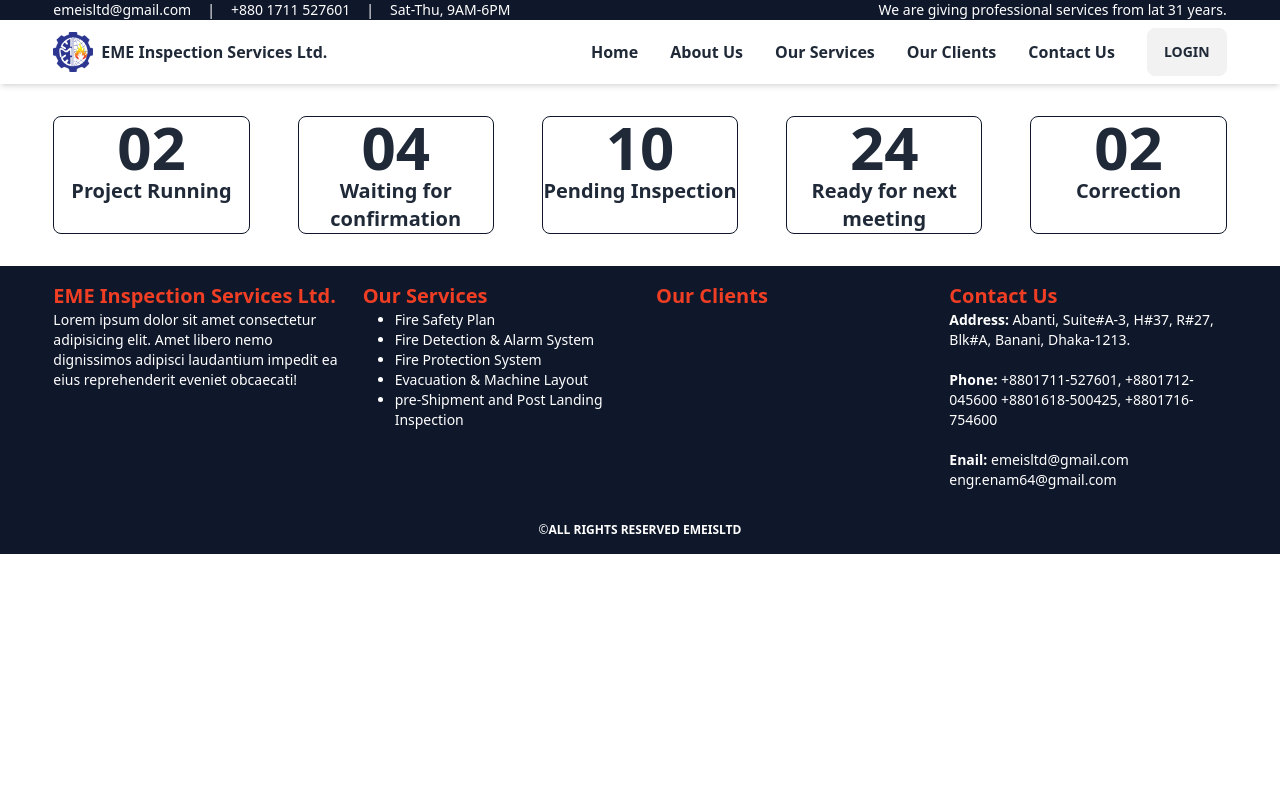
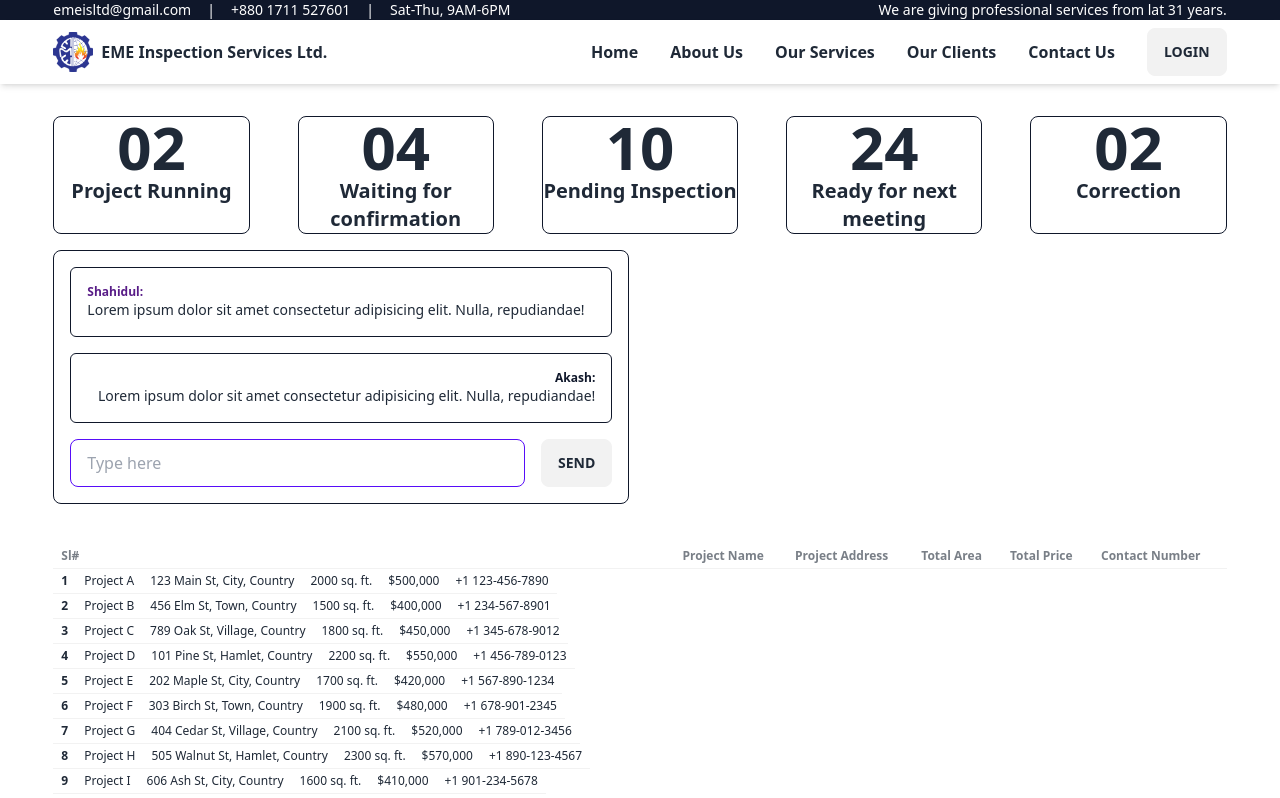
Before and after one commit to akashseub/cautious-guide, a React (Vite) app: page /services in a window 1280 px wide. Shown: the top 798 px of the page. Built offline with nearby package versions, Linux system fonts and the light colour scheme.

Commit message:
need to work rsponsive

```diff
--- /dev/null
+++ b/public/projectsList.json
@@ -0,0 +1,92 @@
+[
+    {
+      "id": 1,
+      "projectName": "Project A",
+      "address": "123 Main St, City, Country",
+      "totalArea": "2000 sq. ft.",
+      "totalPrice": "$500,000",
+      "contactNumber": "+1 123-456-7890",
+      "status": "In Progress"
+    },
+    {
+      "id": 2,
+      "projectName": "Project B",
+      "address": "456 Elm St, Town, Country",
+      "totalArea": "1500 sq. ft.",
+      "totalPrice": "$400,000",
+      "contactNumber": "+1 234-567-8901",
+      "status": "Completed"
+    },
+    {
+      "id": 3,
+      "projectName": "Project C",
+      "address": "789 Oak St, Village, Country",
+      "totalArea": "1800 sq. ft.",
+      "totalPrice": "$450,000",
+      "contactNumber": "+1 345-678-9012",
+      "status": "On Hold"
+    },
+    {
+      "id": 4,
+      "projectName": "Project D",
+      "address": "101 Pine St, Hamlet, Country",
+      "totalArea": "2200 sq. ft.",
+      "totalPrice": "$550,000",
+      "contactNumber": "+1 456-789-0123",
+      "status": "In Progress"
+    },
+    {
+      "id": 5,
+      "projectName": "Project E",
+      "address": "202 Maple St, City, Country",
+      "totalArea": "1700 sq. ft.",
+      "totalPrice": "$420,000",
+      "contactNumber": "+1 567-890-1234",
+      "status": "Completed"
+    },
+    {
+      "id": 6,
+      "projectName": "Project F",
+      "address": "303 Birch St, Town, Country",
+      "totalArea": "1900 sq. ft.",
+      "totalPrice": "$480,000",
+      "contactNumber": "+1 678-901-2345",
+      "status": "On Hold"
+    },
+    {
+      "id": 7,
+      "projectName": "Project G",
+      "address": "404 Cedar St, Village, Country",
+      "totalArea": "2100 sq. ft.",
+      "totalPrice": "$520,000",
+      "contactNumber": "+1 789-012-3456",
+      "status": "In Progress"
+    },
+    {
+      "id": 8,
+      "projectName": "Project H",
+      "address": "505 Walnut St, Hamlet, Country",
+      "totalArea": "2300 sq. ft.",
+      "totalPrice": "$570,000",
+      "contactNumber": "+1 890-123-4567",
+      "status": "Completed"
+    },
+    {
+      "id": 9,
+      "projectName": "Project I",
+      "address": "606 Ash St, City, Country",
+      "totalArea": "1600 sq. ft.",
+      "totalPrice": "$410,000",
+      "contactNumber": "+1 901-234-5678",
+      "status": "On Hold"
+    },
+    {
+      "id": 10,
+      "projectName": "Project J",
+      "address": "707 Spruce St, Town, Country",
+      "totalArea": "2000 sq. ft.",
+      "totalPrice": "$500,000",
+      "contactNumber": "+1 012-345-6789",
+      "status": "In Progress"
+    }
+  ]
--- a/src/Components/About/About.jsx
+++ b/src/Components/About/About.jsx
@@ -3,7 +3,16 @@
 const About = () => {
     return (
         <div>
-            <h2>Hello from about us</h2>
+            <div className="grid grid-cols-2 items-center w-11/12 mx-auto">
+                    <div>
+                        <img className="w-4/5" src={'https://img.freepik.com/free-vector/teamwork-concept-landing-page_52683-20165.jpg?w=740&t=st=1699166850~exp=1699167450~hmac=28184df93341b0a3f372c883fc48ab2eb00a16b02455b858325665f3c404c667'} alt="" />
+                    </div>
+                    <div >
+                        <h1 className="text-end text-4xl font-bold">ABOUT <span className="text-[#FF6C22]">US</span></h1>
+                        <hr />
+                        <p className="text-justify font-bold">We like to avail the opportunity to introduce ourselves as one of the premier and leading Fire Detection & Protection System Consultancy (Residential, commercial & industrial), Inspection (Pre-shipment & Post-Landing), Survey and Valuation of Asset organization in Bangladesh. We are working in this line for and near about 29 years as well-known Pre-Shipment / Post-Landing Inspection Agent, Surveyor and fire consultant. We are enlisted by Bangladesh Fire Service & Civil Defence for fire consultancy, Department of Inspection for Factories and establishments for fire & electrical consultancy and also enlisted by Sonali Bank Ltd, Agrani Bank Ltd, Janata Bank Ltd, Bangladesh Development Bank Ltd, Bangladesh Krishi Bank Ltd for Inspection (Pre-Shipment & Post-Landing) and survey of imported capital machineries. Our processes and services are solely maintained by ISO 9001:2015. We maintain the drawing in accordance with BNBC, NFPA & FSCD and international standards.</p>
+                    </div>
+                </div>
         </div>
     );
 };
--- /dev/null
+++ b/src/Components/Contact/Contact.jsx
@@ -0,0 +1,26 @@
+
+
+const Contact = () => {
+    return (
+        <div className="w-11/12 ">
+            <div className="text-center mt-10 text-6xl ">
+                <h2 className="">Contact Us</h2>
+            </div>
+            <div className="flex justify-around mt-12 items-center">
+                <div>
+                    <img className="w-96 mx-auto" src={'https://img.freepik.com/free-vector/flat-design-illustration-customer-support_23-2148887720.jpg?w=740&t=st=1699178895~exp=1699179495~hmac=d32538f97107f1928858606f2b70981890b3b050e87afe8b295b6afe86164f5c'} alt="" />
+                </div>
+                <div className="max-w-xs text-center">
+                    <h2 className="font-bold mb-12">Contact Details</h2>
+                    <p><span className="font-bold">Address:</span> <br /> Abanti, Suite#A-3, H#37, R#27, Blk#A, Banani, Dhaka-1213.</p>
+                    <br />
+                    <p><span className="font-bold">Phone:</span> <br /> +8801711-527601, +8801712-045600 +8801618-500425, +8801716-754600</p>
+                    <br />
+                    <p><span className="font-bold">Enail: </span> <br />emeisltd@gmail.com engr.enam64@gmail.com</p>
+                </div>
+            </div>
+        </div>
+    );
+};
+
+export default Contact;
--- /dev/null
+++ b/src/Components/Dashboard/ChatBox/ChatBox.jsx
@@ -0,0 +1,24 @@
+
+
+const ChatBox = () => {
+    return (
+        <div>
+            <div className="border border-slate-900 max-w-xl rounded-lg  mt-4">
+                <div className="p-4 border border-slate-900 m-4 rounded-md">
+                    <h2 className="text-xs font-bold text-purple-900">Shahidul:</h2>
+                    <p className="text-sm">Lorem ipsum dolor sit amet consectetur adipisicing elit. Nulla, repudiandae!</p>
+                </div>
+                <div className="p-4 border border-slate-900 m-4 rounded-md">
+                    <h2 className="text-xs font-bold text-slate-900 text-end">Akash:</h2>
+                    <p className="text-sm text-end">Lorem ipsum dolor sit amet consectetur adipisicing elit. Nulla, repudiandae!</p>
+                </div>
+                <div className=" m-4 flex space-x-4 items-center">
+                <input type="text" placeholder="Type here" className="input input-bordered input-primary w-full" />
+                    <button className="btn">Send</button>
+                </div>
+            </div>
+        </div>
+    );
+};
+
+export default ChatBox;
--- a/src/Components/Dashboard/Dashboard.jsx
+++ b/src/Components/Dashboard/Dashboard.jsx
@@ -1,31 +1,39 @@
+import ChatBox from "./ChatBox/ChatBox";
+import Projects from "./Projects/Projects";
 
 
 const Dashboard = () => {
     return (
         <div className="w-11/12 mx-auto py-8">
             <div className="grid grid-cols-5 gap-12">
-                <div className="text-center border border-slate-900 rounded-lg">
+                <div className="text-center border border-slate-900 rounded-lg hover:text-white hover:bg-slate-900 cursor-pointer">
                     <h1 className="font-bold text-6xl">02</h1>
                     <h2 className="font-bold text-xl">Project Running</h2>
                 </div>
-                <div className="text-center border border-slate-900 rounded-lg">
+                <div className="text-center border border-slate-900 rounded-lg hover:text-white hover:bg-slate-900 cursor-pointer">
                     <h1 className="font-bold text-6xl">04</h1>
                     <h2 className="font-bold text-xl">Waiting for confirmation</h2>
                 </div>
-                <div className="text-center border border-slate-900 rounded-lg">
+                <div className="text-center border border-slate-900 rounded-lg hover:text-white hover:bg-slate-900 cursor-pointer">
                     <h1 className="font-bold text-6xl">10</h1>
                     <h2 className="font-bold text-xl">Pending Inspection</h2>
                 </div>
-                <div className="text-center border border-slate-900 rounded-lg">
+                <div className="text-center border border-slate-900 rounded-lg hover:text-white hover:bg-slate-900 cursor-pointer">
                     <h1 className="font-bold text-6xl">24</h1>
                     <h2 className="font-bold text-xl">Ready for next meeting</h2>
                 </div>
-                <div className="text-center border border-slate-900 rounded-lg">
+                <div className="text-center border border-slate-900 rounded-lg hover:text-white hover:bg-slate-900 cursor-pointer">
                     <h1 className="font-bold text-6xl">02</h1>
                     <h2 className="font-bold text-xl">Correction</h2>
                 </div>
             </div>
+
+
+
+            <ChatBox></ChatBox>
+            <Projects></Projects>
         </div>
+
     );
 };
 
--- /dev/null
+++ b/src/Components/Dashboard/Project/Project.jsx
@@ -0,0 +1,21 @@
+
+
+const Project = ({ project }) => {
+
+    const { id, projectName, address, totalArea, totalPrice, contactNumber } = project;
+
+    return (
+        <div>
+            <tr>
+                <th>{id}</th>
+                <td>{projectName}</td>
+                <td>{address}</td>
+                <td>{totalArea}</td>
+                <td>{totalPrice}</td>
+                <td>{contactNumber}</td>
+            </tr>
+        </div>
+    );
+};
+
+export default Project;
--- /dev/null
+++ b/src/Components/Dashboard/Projects/Projects.jsx
@@ -0,0 +1,56 @@
+import { useEffect, useState } from "react";
+import Project from "../Project/Project";
+
+
+const Projects = () => {
+
+    const [projects, setProjects] = useState([]);
+
+    console.log(projects);
+
+
+    useEffect(() => {
+        fetch('projectsList.json')
+            .then(res => res.json())
+            .then(data => setProjects(data))
+    }, [])
+
+    return (
+        <div className="">
+            <div className="overflow-x-auto mt-10">
+                <table className="table table-xs">
+                    <thead>
+                        <tr>
+                            <th>Sl#</th>
+                            <th>Project Name</th>
+                            <th>Project Address</th>
+                            <th>Total Area</th>
+                            <th>Total Price</th>
+                            <th>Contact Number</th>
+                        </tr>
+                    </thead>
+                    <tbody>
+
+                        {
+                            projects.map(project => <Project
+                                key={project.id}
+                                project={project}></Project>)
+                        }
+                    </tbody>
+                    <tfoot>
+                        <tr>
+                            <th>Sl#</th>
+                            <th>Project Name</th>
+                            <th>Project Address</th>
+                            <th>Total Area</th>
+                            <th>Total Price</th>
+                            <th>Contact Number</th>
+                        </tr>
+                    </tfoot>
+                </table>
+            </div>
+        </div>
+    );
+};
+
+export default Projects;
--- a/src/main.jsx
+++ b/src/main.jsx
@@ -11,6 +11,7 @@
 import About from './Components/About/About';
 import Clients from './Components/Clients/Clients';
 import Dashboard from './Components/Dashboard/Dashboard';
+import Contact from './Components/Contact/Contact';
 
 const router = createBrowserRouter([
   {
@@ -31,6 +32,10 @@
     {
       path: '/services',
       element: <Dashboard></Dashboard>
+    },
+    {
+      path: '/contact',
+      element: <Contact></Contact>
     }],
   },
 ]);
```
